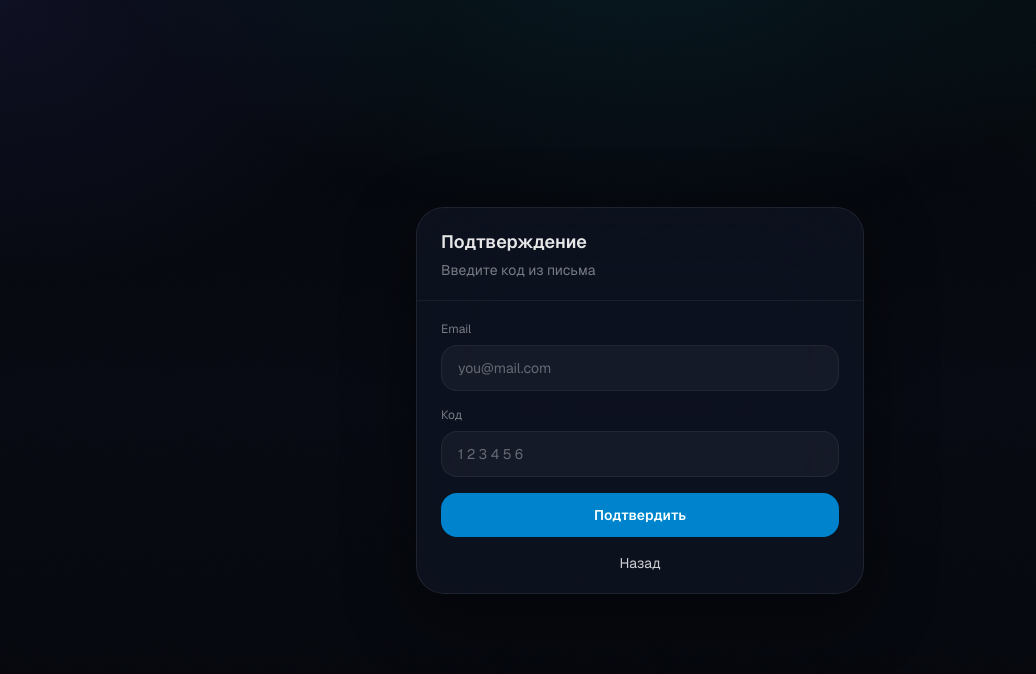
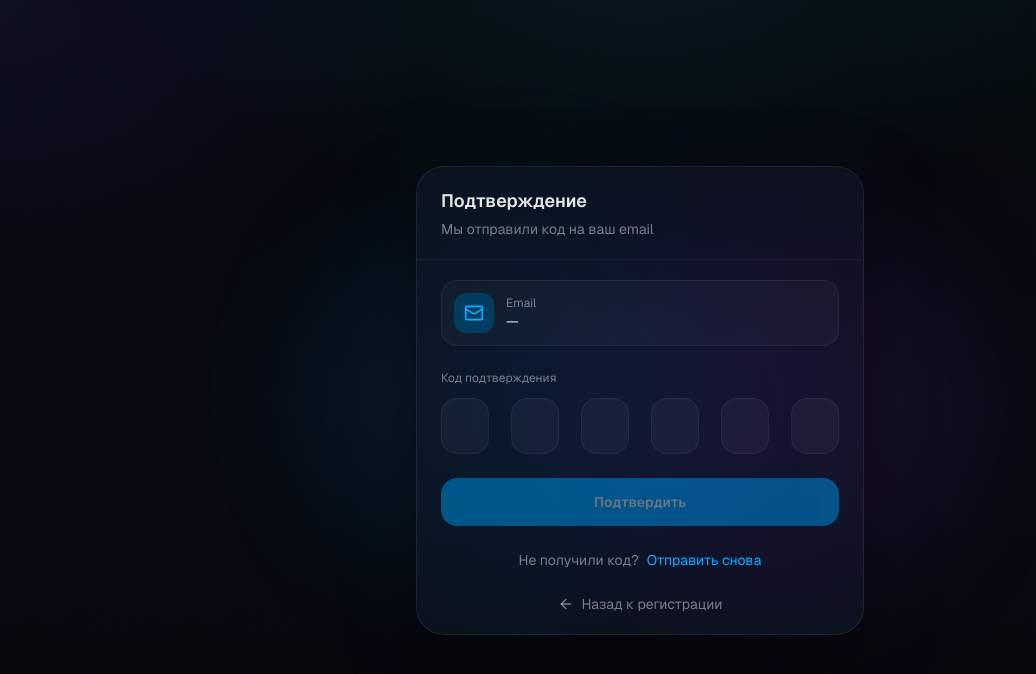
Before and after one commit to Nens888/clode-app, a Next.js app: page /auth/verify in a window 1280 px wide. Shown: the top 674 px of the page, without its empty margins (0-1036 px from the left). Built offline with nearby package versions, Linux system fonts and the light colour scheme.

Commit message:
Update VerifyCodeForm.tsx

```diff
--- a/src/components/auth/VerifyCodeForm.tsx
+++ b/src/components/auth/VerifyCodeForm.tsx
@@ -2,36 +2,71 @@
 
 import Link from "next/link";
 import { useRouter } from "next/navigation";
-import { useEffect, useState } from "react";
+import { useEffect, useState, useRef } from "react";
 import { AuthCard } from "@/components/AuthCard";
 import { cn } from "@/lib/cn";
+import { Mail, ArrowLeft } from "lucide-react";
 
 export function VerifyCodeForm() {
   const router = useRouter();
   const [email, setEmail] = useState("");
-  const [code, setCode] = useState("");
+  const [code, setCode] = useState(["", "", "", "", "", ""]);
   const [loading, setLoading] = useState(false);
   const [error, setError] = useState<string | null>(null);
+  const [resendCooldown, setResendCooldown] = useState(0);
+  const inputRefs = useRef<(HTMLInputElement | null)[]>([]);
 
   useEffect(() => {
     const saved = localStorage.getItem("auth_email") ?? "";
     setEmail(saved);
   }, []);
 
-  return (
-    <div className="min-h-screen px-6 py-10 flex items-center justify-center">
-      <AuthCard title="Подтверждение" subtitle="Введите код из письма">
-        <form
-          className="space-y-4"
-          onSubmit={async (e) => {
+  useEffect(() => {
+    if (resendCooldown > 0) {
+      const timer = setTimeout(() => setResendCooldown(resendCooldown - 1), 1000);
+      return () => clearTimeout(timer);
+    }
+  }, [resendCooldown]);
+
+  const handleCodeChange = (index: number, value: string) => {
+    if (!/^\d*$/.test(value)) return;
+
+    const newCode = [...code];
+    newCode[index] = value.slice(-1);
+    setCode(newCode);
+
+    if (value && index < 5) {
+      inputRefs.current[index + 1]?.focus();
+    }
+  };
+
+  const handleKeyDown = (index: number, e: React.KeyboardEvent) => {
+    if (e.key === "Backspace" && !code[index] && index > 0) {
+      inputRefs.current[index - 1]?.focus();
+    }
+  };
+
+  const handlePaste = (e: React.ClipboardEvent) => {
+    const pasted = e.clipboardData.getData("text").replace(/\D/g, "").slice(0, 6);
+    if (pasted.length === 6) {
+      setCode(pasted.split(""));
+      inputRefs.current[5]?.focus();
+    }
+  };
+
+  const fullCode = code.join("");
+
+  const handleSubmit = async (e: React.FormEvent) => {
     e.preventDefault();
+    if (fullCode.length !== 6) return;
+
     setError(null);
     setLoading(true);
     try {
       const res = await fetch("/api/auth/verify", {
         method: "POST",
         headers: { "Content-Type": "application/json" },
-                body: JSON.stringify({ email, code }),
+        body: JSON.stringify({ email, code: fullCode }),
       });
 
       const data = (await res.json()) as { ok?: boolean; error?: string };
@@ -41,51 +76,116 @@ export function VerifyCodeForm() {
       router.refresh();
     } catch (err) {
       setError(err instanceof Error ? err.message : "Ошибка");
+      setCode(["", "", "", "", "", ""]);
+      inputRefs.current[0]?.focus();
     } finally {
       setLoading(false);
     }
-          }}
-        >
-          <div>
-            <div className="text-xs text-white/45">Email</div>
-            <input
-              value={email}
-              onChange={(e) => setEmail(e.target.value)}
-              placeholder="you@mail.com"
-              type="email"
-              autoComplete="email"
-              className="mt-2 w-full rounded-2xl border border-white/[0.06] bg-white/[0.04] px-4 py-3 text-sm text-white/90 placeholder:text-white/35 outline-none"
-            />
+  };
+
+  const handleResend = async () => {
+    if (resendCooldown > 0 || !email) return;
+
+    try {
+      await fetch("/api/auth/register", {
+        method: "POST",
+        headers: { "Content-Type": "application/json" },
+        body: JSON.stringify({ email }),
+      });
+      setResendCooldown(60);
+    } catch {
+      setError("Не удалось отправить код");
+    }
+  };
+
+  return (
+    <div className="min-h-screen flex flex-col items-center justify-center px-4 py-8 relative overflow-hidden">
+      {/* Background decoration */}
+      <div className="absolute inset-0 -z-10">
+        <div className="absolute top-1/4 left-1/4 w-96 h-96 bg-[#0ea5e9]/10 rounded-full blur-3xl" />
+        <div className="absolute bottom-1/4 right-1/4 w-96 h-96 bg-purple-500/10 rounded-full blur-3xl" />
       </div>
 
-          <div>
-            <div className="text-xs text-white/45">Код</div>
-            <input
-              value={code}
-              onChange={(e) => setCode(e.target.value)}
-              placeholder="123456"
-              inputMode="numeric"
-              className="mt-2 w-full rounded-2xl border border-white/[0.06] bg-white/[0.04] px-4 py-3 text-sm tracking-[0.25em] text-white/90 placeholder:text-white/35 outline-none"
-            />
+      <AuthCard title="Подтверждение" subtitle="Мы отправили код на ваш email">
+        <form className="space-y-6" onSubmit={handleSubmit}>
+          {/* Email display */}
+          <div className="flex items-center gap-3 p-3 rounded-2xl bg-white/[0.03] border border-white/[0.06]">
+            <div className="flex items-center justify-center w-10 h-10 rounded-xl bg-[#0ea5e9]/20">
+              <Mail className="w-5 h-5 text-[#0ea5e9]" />
+            </div>
+            <div className="flex-1 min-w-0">
+              <div className="text-xs text-white/45">Email</div>
+              <div className="text-sm text-white/90 truncate">{email || "—"}</div>
+            </div>
           </div>
 
-          {error ? <div className="text-sm text-red-300/90">{error}</div> : null}
+          {/* Code input */}
+          <div>
+            <div className="text-xs text-white/45 mb-3">Код подтверждения</div>
+            <div className="flex gap-2 justify-between" onPaste={handlePaste}>
+              {code.map((digit, i) => (
+                <input
+                  key={i}
+                  ref={(el) => { inputRefs.current[i] = el; }}
+                  type="text"
+                  inputMode="numeric"
+                  maxLength={1}
+                  value={digit}
+                  onChange={(e) => handleCodeChange(i, e.target.value)}
+                  onKeyDown={(e) => handleKeyDown(i, e)}
+                  className={cn(
+                    "w-12 h-14 text-center text-lg font-semibold rounded-2xl border transition-all outline-none",
+                    "bg-white/[0.04] text-white placeholder:text-white/20",
+                    digit ? "border-[#0ea5e9]/50 bg-[#0ea5e9]/10" : "border-white/[0.06]",
+                    "focus:border-[#0ea5e9] focus:bg-[#0ea5e9]/15 focus:ring-2 focus:ring-[#0ea5e9]/20",
+                  )}
+                />
+              ))}
+            </div>
+          </div>
+
+          {error ? (
+            <div className="p-3 rounded-xl bg-red-500/10 border border-red-500/20 text-sm text-red-300">
+              {error}
+            </div>
+          ) : null}
 
           <button
             type="submit"
-            disabled={loading}
+            disabled={loading || fullCode.length !== 6}
             className={cn(
-              "w-full rounded-2xl bg-[#0ea5e9]/70 px-5 py-3 text-sm font-semibold text-white transition",
-              "hover:bg-[#0ea5e9]/85 active:scale-[0.99]",
-              loading && "opacity-60",
+              "w-full rounded-2xl bg-[#0ea5e9] px-5 py-3.5 text-sm font-semibold text-white transition-all",
+              "hover:bg-[#0284c7] active:scale-[0.99]",
+              "disabled:opacity-40 disabled:cursor-not-allowed disabled:hover:bg-[#0ea5e9]",
+              loading && "animate-pulse",
             )}
           >
             {loading ? "Проверяем..." : "Подтвердить"}
           </button>
 
-          <div className="text-center text-sm text-white/45">
-            <Link href="/auth/register" className="text-white/80 hover:text-white">
-              Назад
+          {/* Resend code */}
+          <div className="flex items-center justify-center gap-2 text-sm">
+            <span className="text-white/45">Не получили код?</span>
+            <button
+              type="button"
+              onClick={handleResend}
+              disabled={resendCooldown > 0}
+              className={cn(
+                "text-[#0ea5e9] hover:text-[#38bdf8] transition-colors",
+                resendCooldown > 0 && "text-white/30 cursor-not-allowed",
+              )}
+            >
+              {resendCooldown > 0 ? `Повторить через ${resendCooldown}с` : "Отправить снова"}
+            </button>
+          </div>
+
+          <div className="flex justify-center">
+            <Link
+              href="/auth/register"
+              className="flex items-center gap-2 text-sm text-white/45 hover:text-white/80 transition-colors"
+            >
+              <ArrowLeft className="w-4 h-4" />
+              Назад к регистрации
             </Link>
           </div>
         </form>
```
Lines whose indentation alone changed are shown as unchanged.
